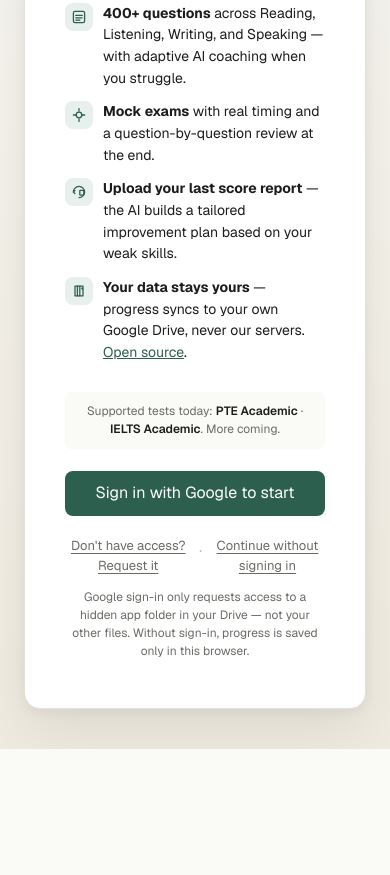
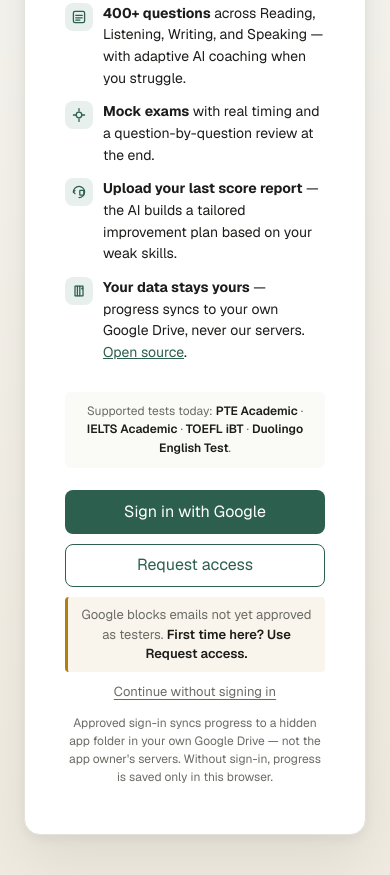
Before and after one commit to fthrvi/pteracai, a website: page public/index.html in a window 390 px wide. Shown: the part 482-1357 px from the top of the page. Before the commit the page ends 1231 px from the top, so only its background shows below. Drawn offline with nearby package versions, Linux system fonts and the light colour scheme; no server answers.

Commit message:
ux: promote Request Access to primary CTA alongside Google sign-in
When an unapproved user clicks 'Sign in with Google' they land on
Google's own 'Access blocked: app has not completed Google
verification' error page and never come back — so the in-app failure
callback that surfaces the request-access link never fires for them.

Fix the discoverability problem by hoisting Request Access from a
tiny inline link to a side-by-side CTA alongside the Google button.
Add a gold-accented hint between the buttons and the supported-tests
line explicitly calling out 'First time here? Use Request access'
so users self-route correctly before they hit Google's wall.

Mobile: CTA pair collapses to stacked single-column under 480px.

```diff
--- a/public/index.html
+++ b/public/index.html
@@ -47,17 +47,19 @@
       </li>
     </ul>
     <div class="landing-supported">
-      Supported tests today: <strong>PTE Academic</strong> &middot; <strong>IELTS Academic</strong>. More coming.
+      Supported tests today: <strong>PTE Academic</strong> &middot; <strong>IELTS Academic</strong> &middot; <strong>TOEFL iBT</strong> &middot; <strong>Duolingo English Test</strong>.
     </div>
-    <button id="landing-signin" class="primary landing-signin">Sign in with Google to start</button>
-    <div class="landing-alt-row">
-      <a href="#" id="landing-request-access" class="landing-skip-link">Don't have access? Request it</a>
-      <span class="landing-alt-dot">·</span>
-      <a href="#" id="landing-skip" class="landing-skip-link">Continue without signing in</a>
+    <div class="landing-cta-row">
+      <button id="landing-signin" class="primary landing-signin">Sign in with Google</button>
+      <button id="landing-request-access-btn" class="ghost landing-request-btn">Request access</button>
     </div>
+    <div class="landing-cta-hint">
+      Google blocks emails not yet approved as testers. <strong>First time here? Use Request access.</strong>
+    </div>
+    <a href="#" id="landing-skip" class="landing-skip-link">Continue without signing in</a>
     <div id="landing-error" class="landing-error hidden"></div>
     <div class="landing-small">
-      Google sign-in only requests access to a hidden app folder in your Drive &mdash; not your other files.
+      Approved sign-in syncs progress to a hidden app folder in your own Google Drive &mdash; not the app owner's servers.
       Without sign-in, progress is saved only in this browser.
     </div>
   </div>
--- a/public/static/styles.css
+++ b/public/static/styles.css
@@ -2002,6 +2002,51 @@ button.ghost {
   font-size: 16px;
   font-weight: 600;
 }
+.landing-cta-row {
+  display: grid;
+  grid-template-columns: 1fr 1fr;
+  gap: 10px;
+  margin-top: 16px;
+}
+.landing-cta-row .landing-signin {
+  margin-top: 0;
+}
+.landing-request-btn {
+  width: 100%;
+  padding: 14px 20px;
+  font-size: 15px;
+  font-weight: 600;
+  border: 1.5px solid var(--accent);
+  color: var(--accent);
+  background: transparent;
+  border-radius: 8px;
+  cursor: pointer;
+  transition: background 0.15s, color 0.15s;
+}
+.landing-request-btn:hover {
+  background: var(--accent);
+  color: #fff;
+}
+.landing-cta-hint {
+  font-size: 13px;
+  color: var(--muted);
+  text-align: center;
+  line-height: 1.5;
+  margin-top: 10px;
+  padding: 8px 12px;
+  background: rgba(176, 127, 16, 0.08);
+  border-left: 3px solid var(--gold);
+  border-radius: 4px;
+}
+.landing-cta-hint strong {
+  color: var(--ink);
+  font-weight: 600;
+}
+@media (max-width: 480px) {
+  .landing-cta-row {
+    grid-template-columns: 1fr;
+  }
+}
 .landing-small {
   font-size: 12px;
   color: var(--muted);
```
Also changed, not shown: public/static/app.js.
